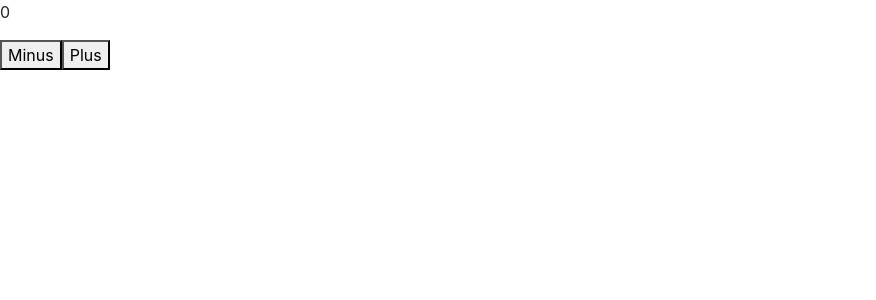
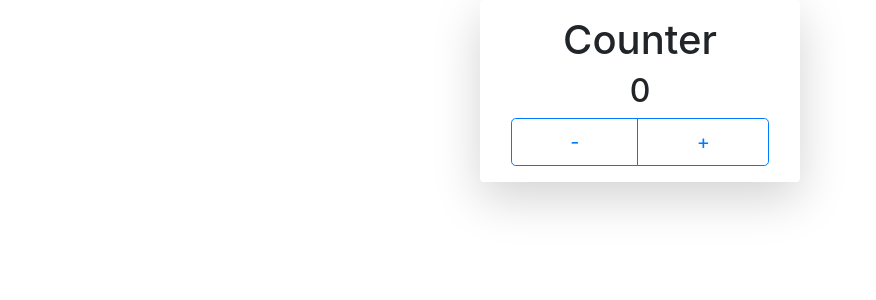
Before and after one commit to GalliWare/basic-counters, a React app: page / in a window 1280 px wide. Shown: the top 300 px of the page, without its empty margins (0-876 px from the left). Built offline with nearby package versions, Linux system fonts and the light colour scheme.

Commit message:
Moved counter component to a separate file so we can make it generic, this will then allow us to add a AddCounter component so we can make multiple counters on the site.

```diff
--- a/src/App.js
+++ b/src/App.js
@@ -1,14 +1,9 @@
 import React, { useState } from "react"
-
+import Counter from "./Counter"
+// TODO: Once Counter modified, create AddCounter component to add a Counter in App with props.
 function App() {
-  // counter build to have a base
-  const [count, setCount] = useState(0)
   return (
-    <div className="App">
-      <p>{count}</p>
-      <button onClick={() => setCount(count - 1)}>Minus</button>
-      <button onClick={() => setCount(count + 1)}>Plus</button>
-    </div>
+    <Counter/>
   )
 }
 
--- /dev/null
+++ b/src/Counter.js
@@ -0,0 +1,20 @@
+import React, { useState } from "react"
+
+function Counter() {
+  // TODO: modify to take props from App so we can use as generic component
+  const [count, setCount] = useState(0)
+  return (
+    <div class="h-100">
+      <div class="w-25 mx-auto shadow-lg p-3 mb-5 bg-white rounded">
+        <h1 class="text-center">Counter</h1>
+        <h2 class="text-center">{count}</h2>
+        <div class="btn-group btn-group-lg col-sm">
+          <button onClick={() => setCount(count - 1)} class="btn btn-outline-primary">-</button>
+          <button onClick={() => setCount(count + 1)} class="btn btn-outline-primary">+</button>
+        </div>
+      </div>
+    </div>
+  )
+}
+
+export default Counter
```
